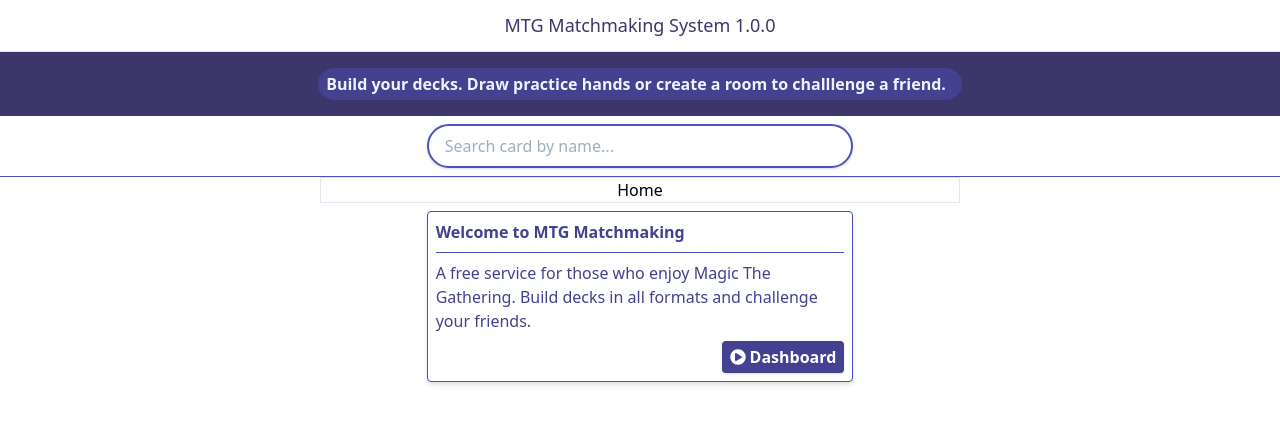
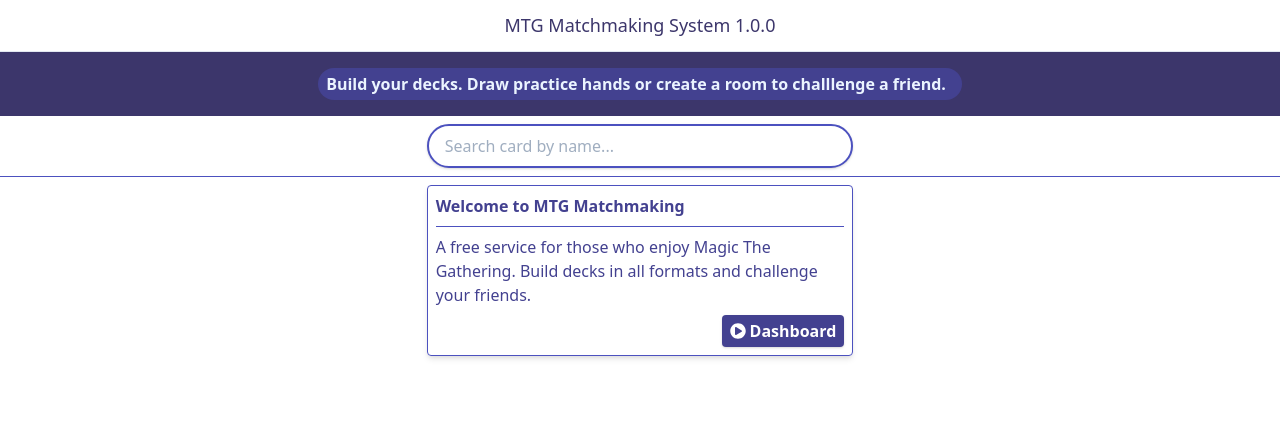
Before and after one commit to whtirado/react-mtg-app, a React (Create React App) app: page / in a window 1280 px wide. Shown: the top 424 px of the page. Built offline with nearby package versions, Linux system fonts and the light colour scheme.

Commit message:
Initial project version 1.0.0

```diff
--- a/src/Components/Header/Header.js
+++ b/src/Components/Header/Header.js
@@ -24,7 +24,7 @@
           <SearchCardDetail />
         </div>
       </div>
-      <NavigationBreadcrumb />
+      {/* <NavigationBreadcrumb /> */}
     </header>
   );
 }
```
